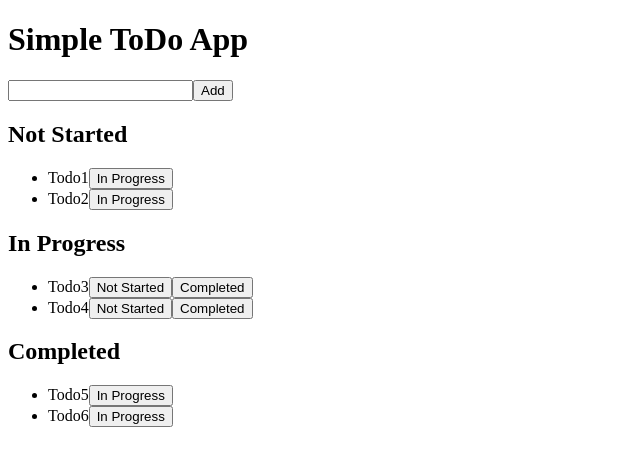
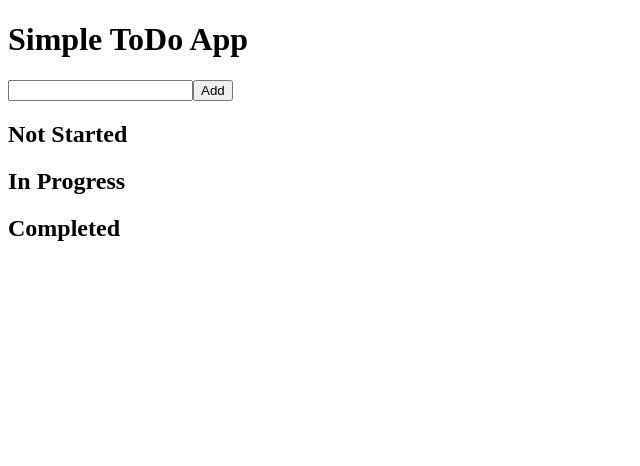
Before and after one commit to S-Yamamoto3215/react-learn-app, a Next.js app: page /todo in a window 1280 px wide. Shown: the top 466 px of the page, without its empty margins (0-640 px from the left). Built offline with nearby package versions, Linux system fonts and the light colour scheme.

Commit message:
Remove initial todo data

```diff
--- a/src/app/todo/page.tsx
+++ b/src/app/todo/page.tsx
@@ -9,14 +9,7 @@ import { addTodoData, changeTodoStatus } from "@/app/todo/components/Button/acti
 import { TodoList } from "@/app/todo/components/TodoList";
 
 export default function Todo() {
-  const initData: todoType[] = [
-    { id: '1', title: 'Todo1', status: 'notStarted' },
-    { id: '2', title: 'Todo2', status: 'notStarted' },
-    { id: '3', title: 'Todo3', status: 'inProgress' },
-    { id: '4', title: 'Todo4', status: 'inProgress' },
-    { id: '5', title: 'Todo5', status: 'completed' },
-    { id: '6', title: 'Todo6', status: 'completed' },
-  ];
+  const initData: todoType[] = [];
 
   const [todos, setTodos] = useState<todoType[]>(initData)
 
```
